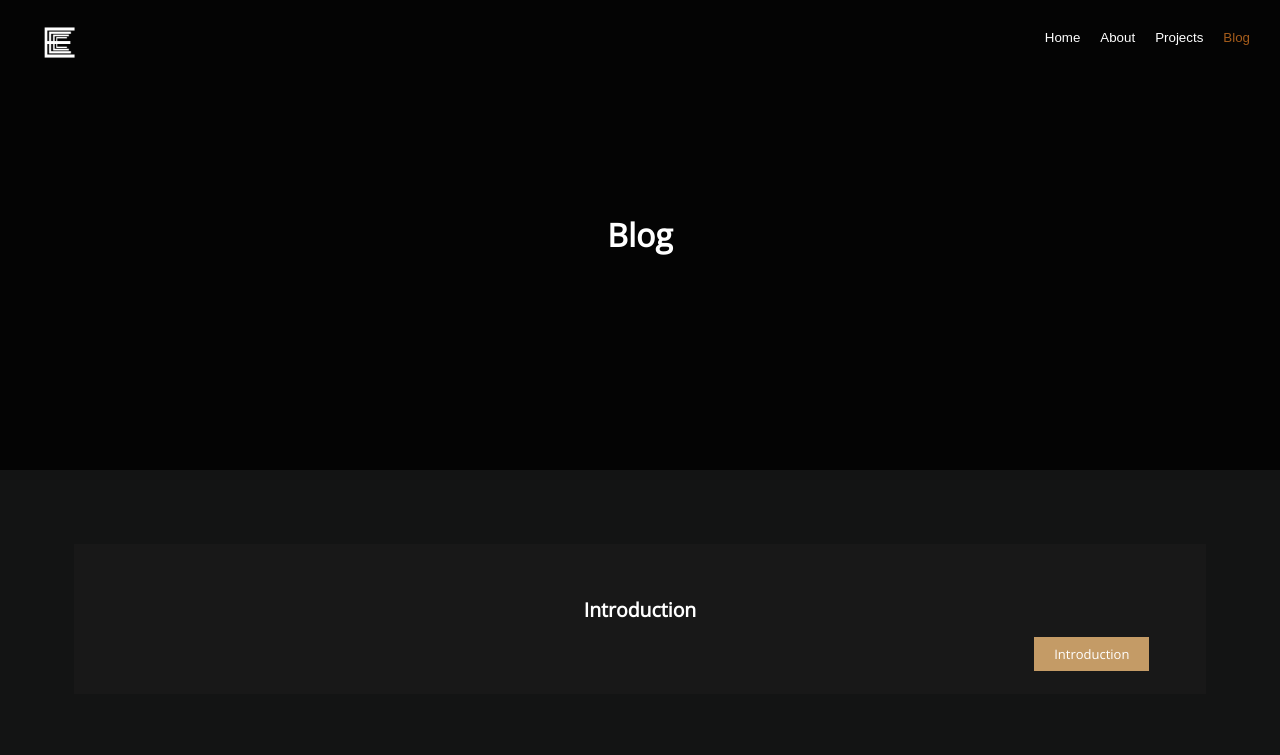
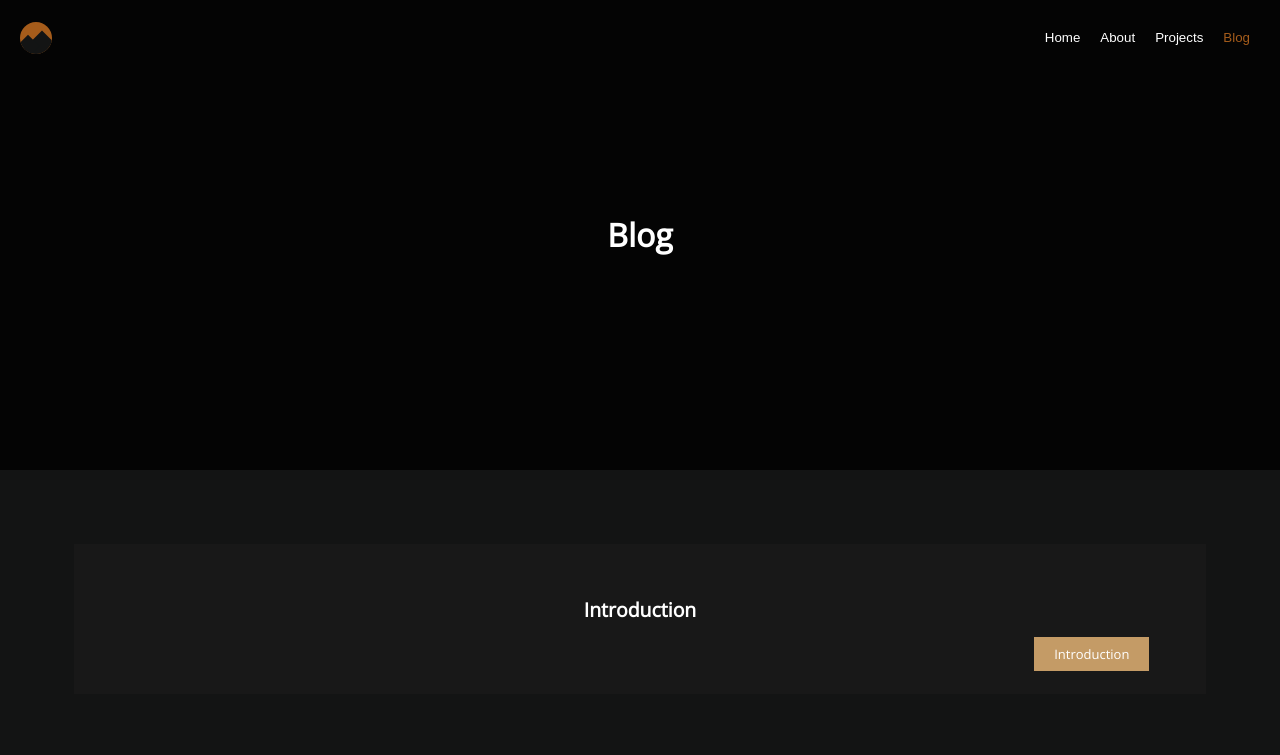
Before and after one commit to eeshaansarda/eeshaansarda.github.io, a plain HTML site: page blog.html in a window 1280 px wide. Shown: the top 755 px of the page. Drawn offline with nearby package versions, Linux system fonts and the light colour scheme.

Commit message:
added logo to all

```diff
--- a/blog.html
+++ b/blog.html
@@ -17,7 +17,9 @@
     <div class="cover3" data-overlay-dark="8">
         <div class="navbar">
             <div class="navbar-left">
-                <img src="images/logo.png" width=8%>
+                <div class="logo-container">
+                    <div class="logo"></div>
+                </div>
             </div>
             <div class="navbar-right">
                 <a href="index.html"><button>Home</button></a>
```
Also changed, not shown: blogposts/introduction.html (+3 -1 lines), blogposts/neovimconf.html (+3 -1 lines), projects.html (+3 -1 lines).
